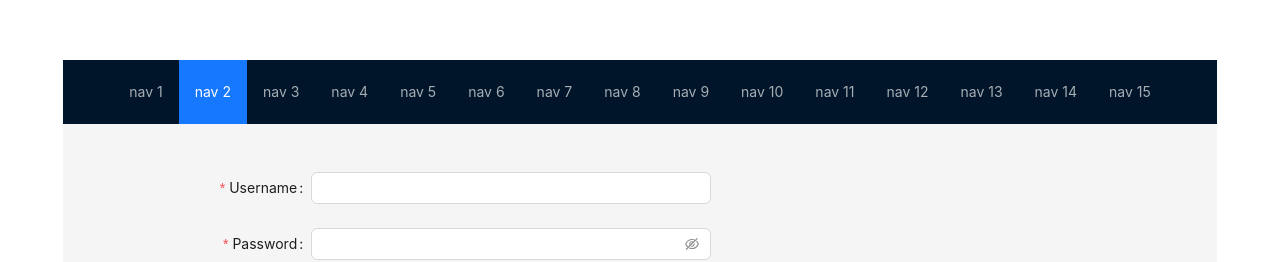
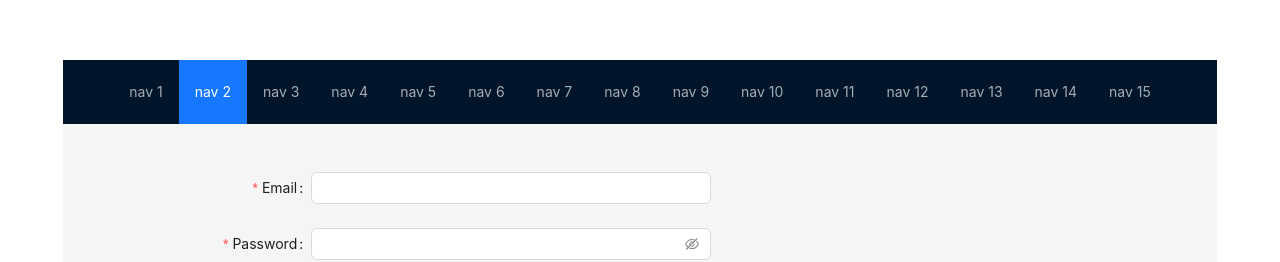
Before and after one commit to IsaiahMurray/BookApp-Client, a React (Vite) app: page / in a window 1280 px wide. Shown: the part 142-404 px from the top of the page. Built offline with nearby package versions, Linux system fonts and the light colour scheme.

Commit message:
Mostyly built out auth component

```diff
--- a/src/components/Auth/Auth.tsx
+++ b/src/components/Auth/Auth.tsx
@@ -1,23 +1,74 @@
-import React from 'react';
-import { Button, Checkbox, Form, Input } from 'antd';
+import React, { useState } from "react";
+import { Button, Form, Input } from "antd";
+import { postData } from "../API/API";
+import { useProfileContext } from "../Context/ProfileContext";
 
-const onFinish = (values: any) => {
-  console.log('Success:', values);
+const onFinish = (values: unknown) => {
+  //   console.log("Success:", values);
 };
 
-const onFinishFailed = (errorInfo: any) => {
-  console.log('Failed:', errorInfo);
+const onFinishFailed = (errorInfo: unknown) => {
+  //   console.log("Failed:", errorInfo);
 };
 
 type FieldType = {
   username?: string;
-  email?: string,
+  email?: string;
   password?: string;
 };
 
-const Auth: React.FC = () => (
+const Auth: React.FC = () => {
+  const { setUser } = useProfileContext();
+  const [login, setLogin] = useState<boolean>(true);
+  const [body, setBody] = useState<FieldType>({});
+  const [username, setUsername] = useState<string>("");
+  const [email, setEmail] = useState<string>("");
+  const [password, setPassword] = useState<string>("");
+
+  const handleUsernameChange = (e: React.ChangeEvent<HTMLInputElement>) => {
+    setUsername(e.target.value);
+  };
+
+  const handleEmailChange = (e: React.ChangeEvent<HTMLInputElement>) => {
+    setEmail(e.target.value);
+  };
+
+  const handlePasswordChange = (e: React.ChangeEvent<HTMLInputElement>) => {
+    setPassword(e.target.value);
+  };
+
+  const handleSubmit = async () => {
+    login
+      ? setBody({ email, password })
+      : setBody({ username, email, password });
+    const res = await postData("http://localhost:4000/user/login", body);
+    setUser(res?.data.content.user);
+    // Since setUser is asynchronous, the updated user value might not be available immediately
+    // Use the setUser callback to log the updated user value
+    setUser((updatedUser) => {
+      console.log(updatedUser);
+      return updatedUser;
+    });
+  };
+
+  const usernameField = () => {
+    return login ? (
+      <></>
+    ) : (
+      <Form.Item<FieldType>
+        label="Username"
+        name="username"
+        rules={[{ required: true, message: "Please input your username!" }]}
+      >
+        <Input value={username} onChange={handleUsernameChange} />
+      </Form.Item>
+    );
+  };
+
+  return (
+    <>
       <Form
-    name="basic"
+        name="login"
         labelCol={{ span: 8 }}
         wrapperCol={{ span: 16 }}
         style={{ maxWidth: 600 }}
@@ -26,28 +77,31 @@ const Auth: React.FC = () => (
         onFinishFailed={onFinishFailed}
         autoComplete="off"
       >
+        {usernameField()}
         <Form.Item<FieldType>
-      label="Username"
-      name="username"
-      rules={[{ required: true, message: 'Please input your username!' }]}
+          label="Email"
+          name="email"
+          rules={[{ required: true, message: "Please input your email!" }]}
         >
-      <Input />
+          <Input value={email} onChange={handleEmailChange} />
         </Form.Item>
 
         <Form.Item<FieldType>
           label="Password"
           name="password"
-      rules={[{ required: true, message: 'Please input your password!' }]}
+          rules={[{ required: true, message: "Please input your password!" }]}
         >
-      <Input.Password />
+          <Input.Password value={password} onChange={handlePasswordChange} />
         </Form.Item>
 
         <Form.Item wrapperCol={{ offset: 8, span: 16 }}>
-      <Button type="primary" htmlType="submit">
+          <Button type="primary" htmlType="submit" onClick={handleSubmit}>
             Submit
           </Button>
         </Form.Item>
       </Form>
+    </>
   );
+};
 
 export default Auth;
```
Lines whose indentation alone changed are shown as unchanged.
